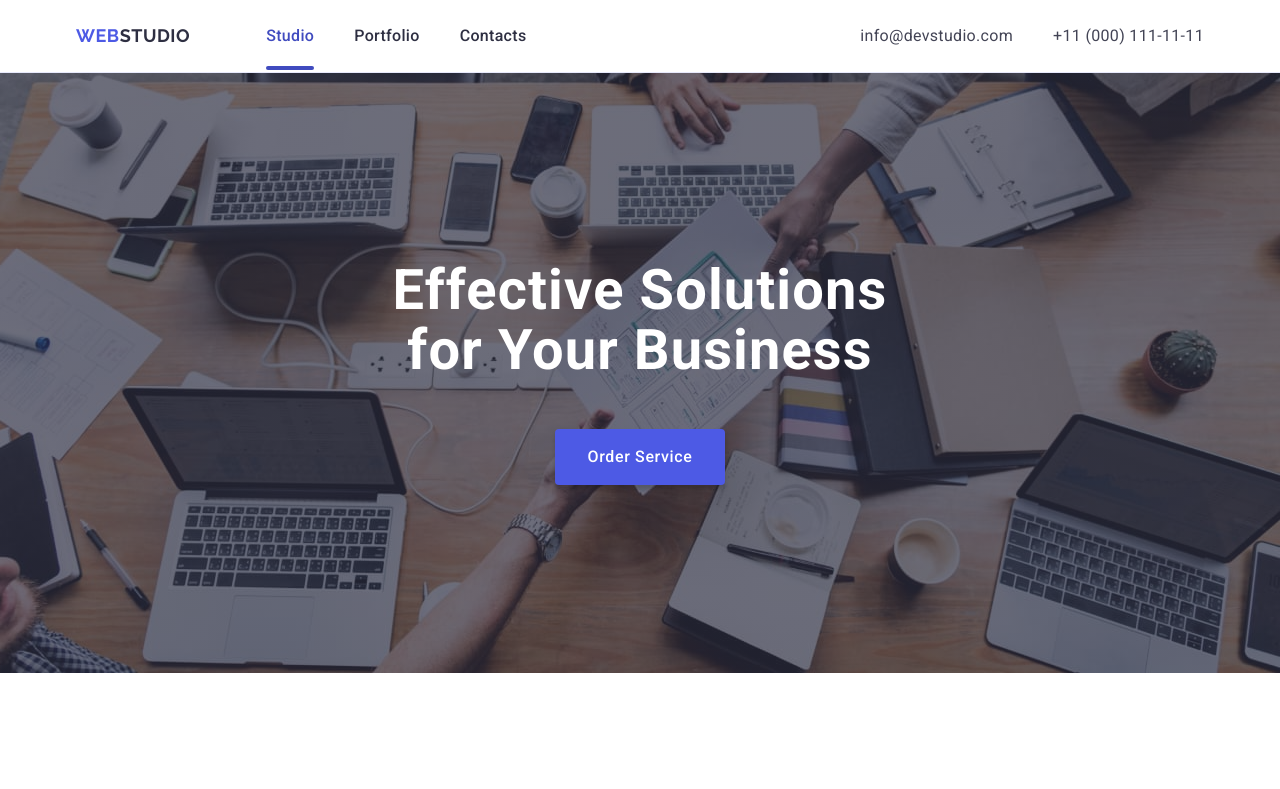
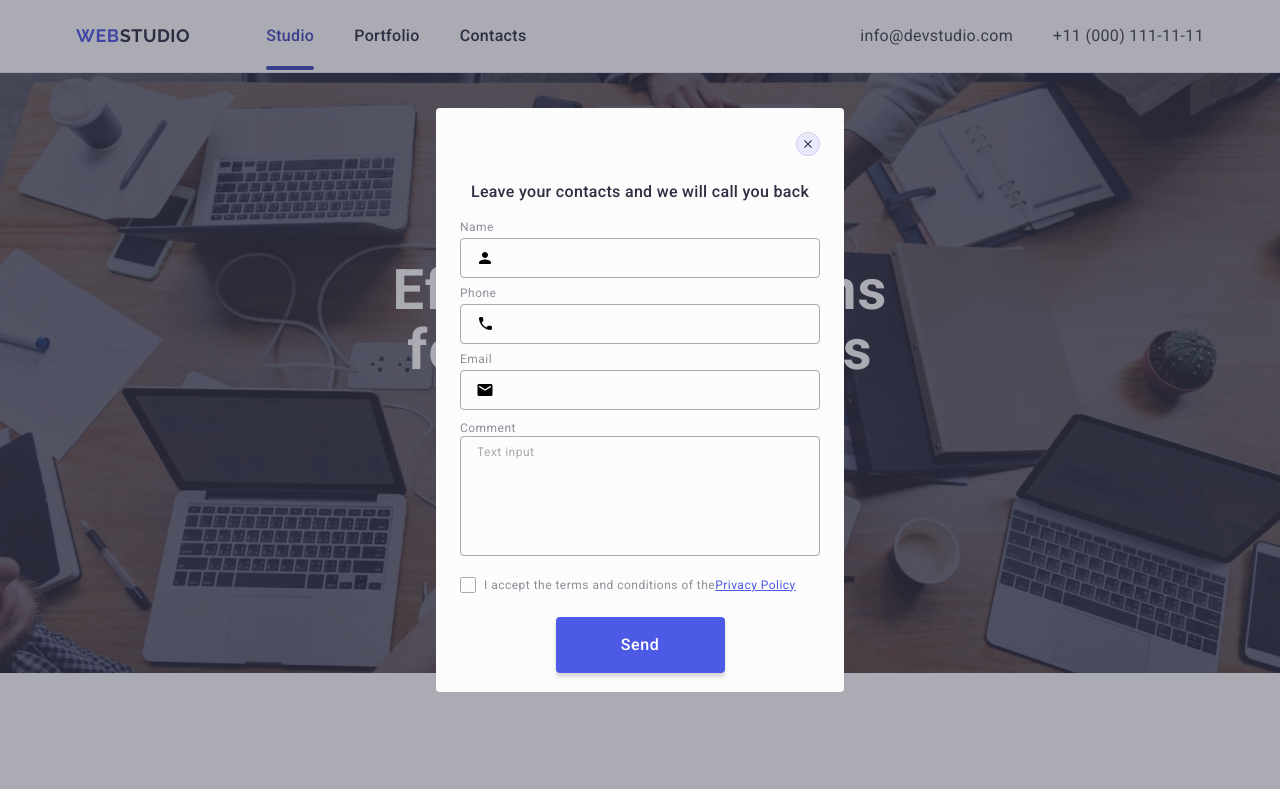
Before and after one commit to AkhmedovVitalik/goit-markup-hw-05, a plain HTML site: page index.html in a window 1280 px wide. Shown: the top 789 px of the page. Drawn offline with nearby package versions, Linux system fonts and the light colour scheme.

Commit message:
Update index.html

```diff
--- a/index.html
+++ b/index.html
@@ -534,17 +534,18 @@
         <div class="footer-form-container">
           <p class="footer-form-text">Subscribe</p>
           <form class="footer-form">
-            <input type="email"
-                   class="footer-input"
-                   placeholder="E-mail">
-            <button type="submit" class="footer-input-btn">Subscribe <svg class="icon-subscribe" width="24" height="24">
+            <input type="email" class="footer-input" placeholder="E-mail" />
+            <button type="submit" class="footer-input-btn">
+              Subscribe
+              <svg class="icon-subscribe" width="24" height="24">
                 <use href="./images/icons.svg#icon-subscribe"></use>
-              </svg></button>
+              </svg>
+            </button>
           </form>
         </div>
       </div>
     </footer>
-    <div class="backdrop">
+    <div class="backdrop is-open">
       <div class="modal">
         <button type="button" class="modal-button">
           <svg class="modal-button-icon" width="8" height="8">
@@ -613,17 +614,18 @@
                 class="modal-check visually-hidden"
               />
               <label for="modal-check" class="modal-check-label">
-                <span><svg class="modal-check-icon" width="10" heigth="8">
-                  <use href="./images/icons.svg#icon-check"></use>
-                </svg></span> I accept the terms and conditions of the
-                <a href="">Privacy Policy</a></label
-              >
+                <span
+                  ><svg class="modal-check-icon" width="10">
+                    <use href="./images/icons.svg#icon-check"></use></svg
+                ></span>
+                I accept the terms and conditions of the
+                <a href="">Privacy Policy</a>
+              </label>
               <button type="submit" class="modal-check-btn">Send</button>
             </div>
           </div>
         </form>
       </div>
     </div>
-    </div>
   </body>
 </html>
```
Lines whose indentation alone changed are shown as unchanged.
